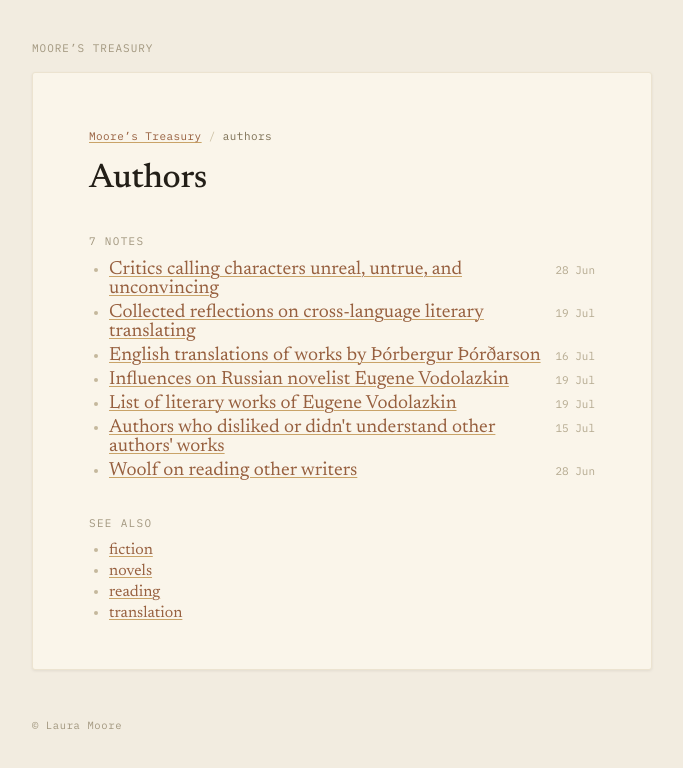
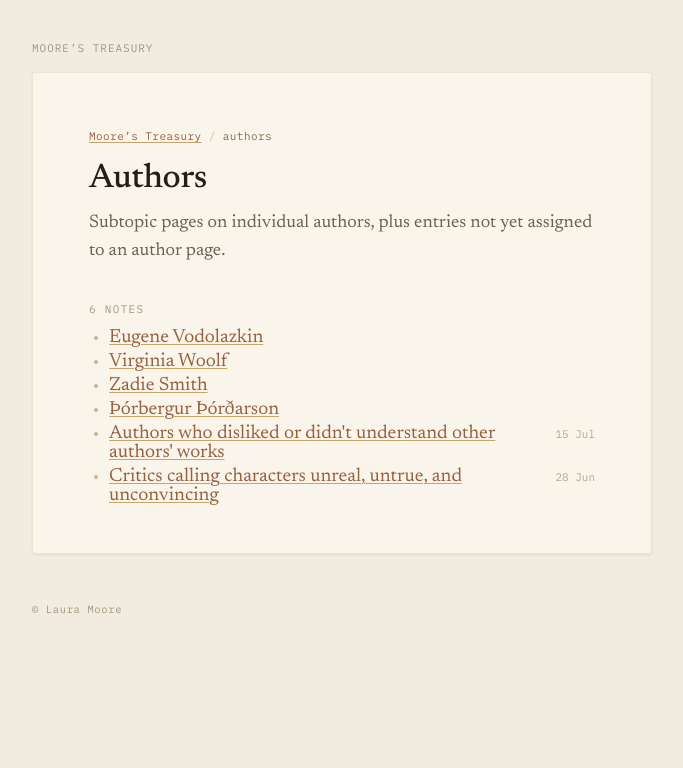
Before and after one commit to lauramoorewrites-del/treasury, a Jekyll site: the page built from topics/authors.md, in a window 1280 px wide. Shown: the top 768 px of the page, without its empty margins (298-981 px from the left). Built offline with Jekyll 4.4.1, drawn with Linux system fonts in a browser that asks for light colours.

Commit message:
Add per-author subtopic pages for Vodolazkin and Woolf, restructure authors hub
Co-Authored-By: Claude Opus 4.6 (1M context) <noreply@anthropic.com>

```diff
--- a/topics/authors.md
+++ b/topics/authors.md
@@ -3,35 +3,24 @@ layout: topic
 title: "Authors"
 topic: "authors"
 permalink: /topics/authors/
+description: "Subtopic pages on individual authors, plus entries not yet assigned to an author page."
 notes:
+  - title: "Eugene Vodolazkin"
+    url: "/topics/eugene-vodolazkin/"
+    date: ""
+  - title: "Virginia Woolf"
+    url: "/topics/virginia-woolf/"
+    date: ""
+  - title: "Zadie Smith"
+    url: "/topics/zadie-smith/"
+    date: ""
+  - title: "Þórbergur Þórðarson"
+    url: "/english-translations-of-thorbergur-thordarson/"
+    date: ""
+  - title: "Authors who disliked or didn't understand other authors' works"
+    url: "/novelists-on-works-they-dislike/"
+    date: "15 Jul"
   - title: "Critics calling characters unreal, untrue, and unconvincing"
     url: "/critics-calling-characters-unreal/"
     date: "28 Jun"
-  - title: "Collected reflections on cross-language literary translating"
-    url: "/cross-language-literary-translating/"
-    date: "19 Jul"
-  - title: "English translations of works by Þórbergur Þórðarson"
-    url: "/english-translations-of-thorbergur-thordarson/"
-    date: "16 Jul"
-  - title: "Influences on Russian novelist Eugene Vodolazkin"
-    url: "/influences-on-eugene-vodolazkin/"
-    date: "19 Jul"
-  - title: "List of literary works of Eugene Vodolazkin"
-    url: "/literary-works-of-eugene-vodolazkin/"
-    date: "19 Jul"
-  - title: "Authors who disliked or didn't understand other authors' works"
-    url: "/novelists-on-works-they-dislike/"
-    date: "15 Jul"
-  - title: "Woolf on reading other writers"
-    url: "/woolf-on-reading-other-writers/"
-    date: "28 Jun"
-see_also:
-  - title: "fiction"
-    url: "/topics/fiction/"
-  - title: "novels"
-    url: "/topics/novels/"
-  - title: "reading"
-    url: "/topics/reading/"
-  - title: "translation"
-    url: "/topics/translation/"
 ---
```
Also changed, not shown: index.md (+2 -0 lines), topics/eugene-vodolazkin.md (added, +24 -0 lines), topics/virginia-woolf.md (added, +21 -0 lines).
